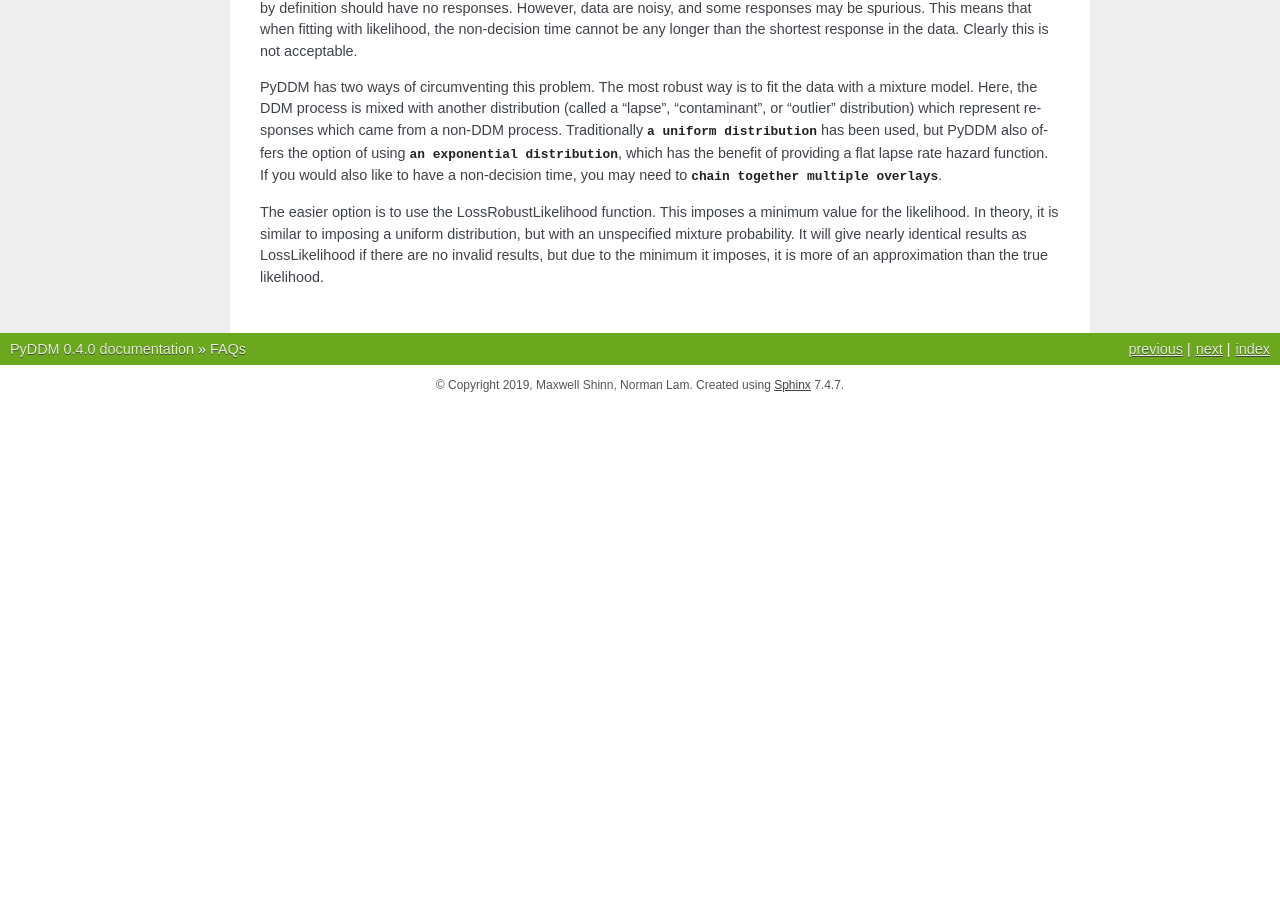
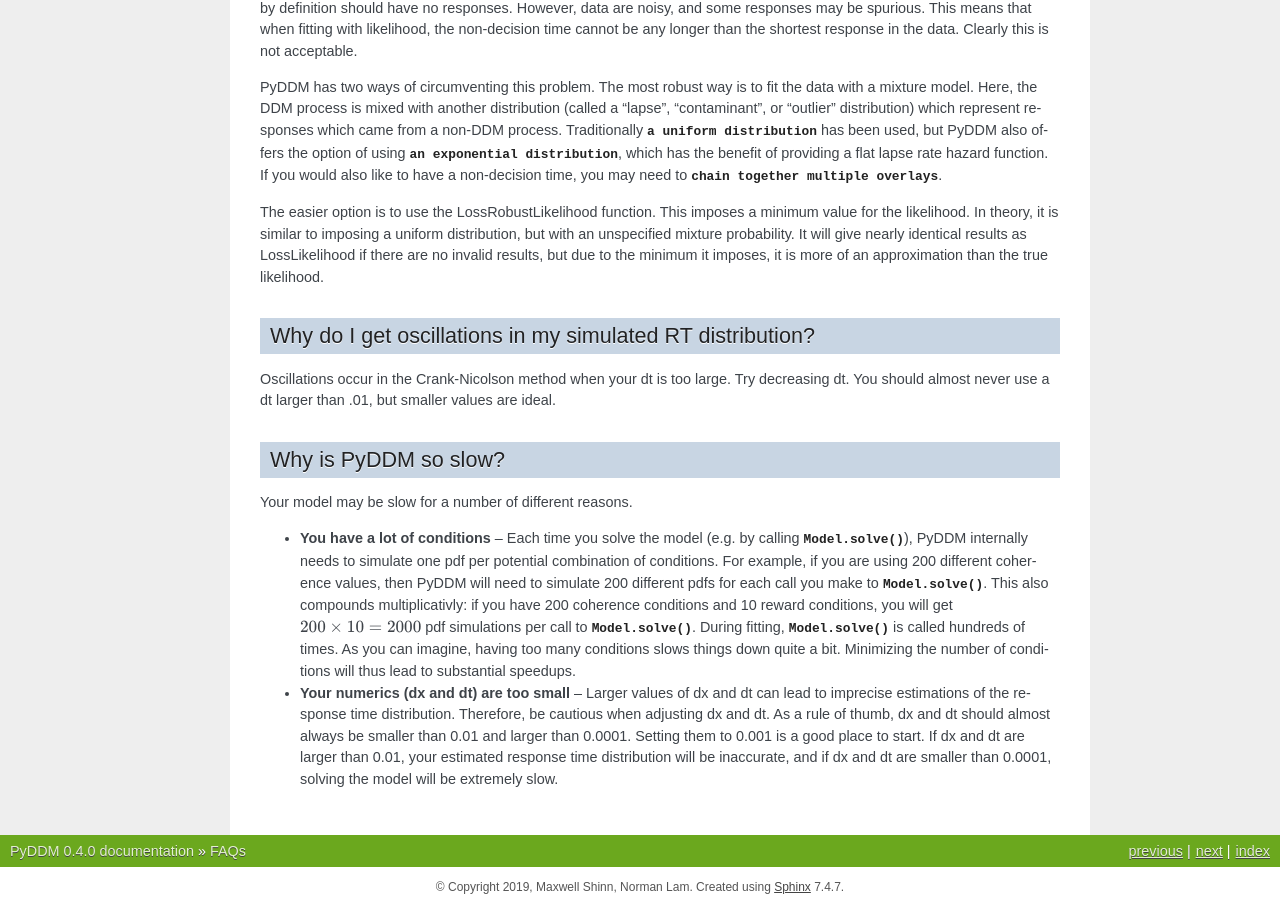
Before and after one commit to mwshinn/PyDDM, a Sphinx documentation site: the page built from doc/faqs.rst, in a window 1280 px wide and 900 px high, scrolled down 2385 px. Built offline with Sphinx 7.4.7, drawn with Linux system fonts in a browser that asks for light colours; formulas are drawn with MathJax 3; before the commit the page ends 2790 px from its top, so only the background shows below that; some of the changed text lies outside the part shown.

Commit message:
Warnings for high dx and dt and corresponding doc updates

```diff
--- a/doc/faqs.rst
+++ b/doc/faqs.rst
@@ -173,3 +173,36 @@ to imposing a uniform distribution, but with an unspecified mixture
 probability.  It will give nearly identical results as LossLikelihood
 if there are no invalid results, but due to the minimum it imposes,
 it is more of an approximation than the true likelihood.
+
+Why do I get oscillations in my simulated RT distribution?
+----------------------------------------------------------
+
+Oscillations occur in the Crank-Nicolson method when your dt is too
+large.  Try decreasing dt.  You should almost never use a dt larger
+than .01, but smaller values are ideal.
+
+Why is PyDDM so slow?
+---------------------
+
+Your model may be slow for a number of different reasons.
+
+- **You have a lot of conditions** -- Each time you solve the model
+  (e.g. by calling :meth:`.Model.solve`), PyDDM internally needs to
+  simulate one pdf per potential combination of conditions.  For
+  example, if you are using 200 different coherence values, then PyDDM
+  will need to simulate 200 different pdfs for each call you make to
+  :meth:`.Model.solve`.  This also compounds multiplicativly: if you
+  have 200 coherence conditions and 10 reward conditions, you will get
+  :math:`200 \times 10=2000` pdf simulations per call to
+  :meth:`.Model.solve`.  During fitting, :meth:`.Model.solve` is
+  called hundreds of times.  As you can imagine, having too many
+  conditions slows things down quite a bit.  Minimizing the number of
+  conditions will thus lead to substantial speedups.
+- **Your numerics (dx and dt) are too small** -- Larger values of dx
+  and dt can lead to imprecise estimations of the response time
+  distribution.  Therefore, be cautious when adjusting dx and dt.  As
+  a rule of thumb, dx and dt should almost always be smaller than 0.01
+  and larger than 0.0001.  Setting them to 0.001 is a good place to
+  start.  If dx and dt are larger than 0.01, your estimated response
+  time distribution will be inaccurate, and if dx and dt are smaller
+  than 0.0001, solving the model will be extremely slow.
```
Also changed, not shown: 1 other file.
